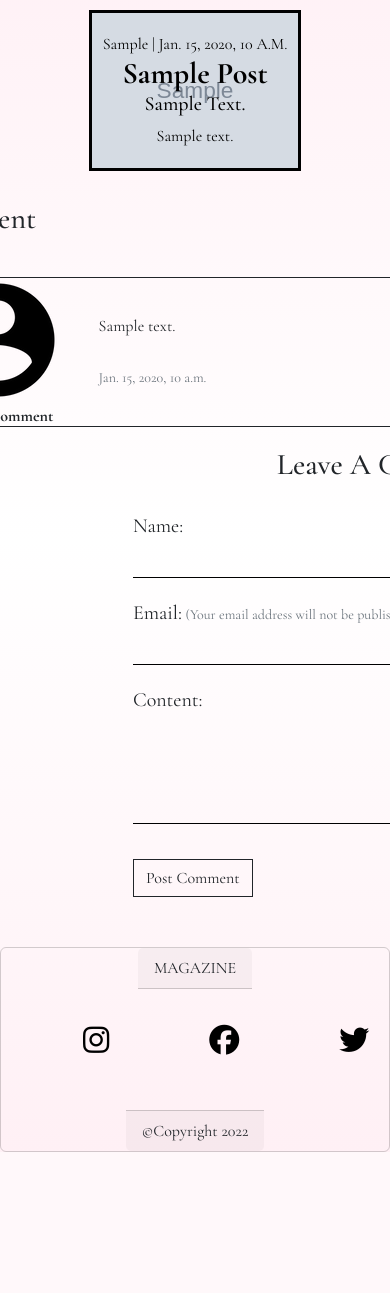
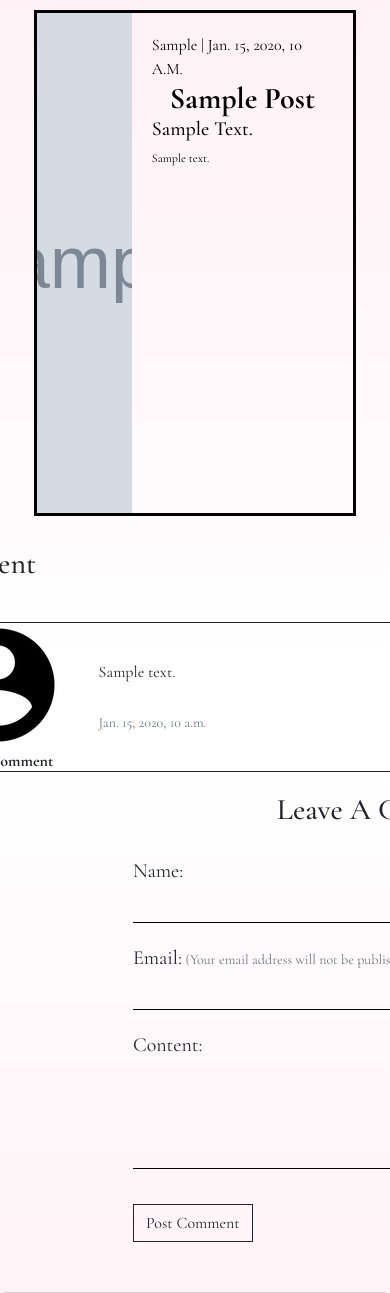
Before and after one commit to frirsta/fullstack-project, a Django app: a page that uses templates/magazine/post.html in a window 390 px wide; the page is wider, and only the part inside the window is pictured. Shown: the part 71-1364 px from the top of that part. Before the commit the page ends 1223 px from the top of that part, so only its background shows below. Run offline with Django 3.2, Linux system fonts and the light colour scheme; tables that the repository leaves empty hold one stand-in row (values such as "Sample post"); grey boxes marked "Sample" are stand-in pictures; parts of the project's set-up code (start-up, migrations or seed data) failed here and were passed over; some libraries are stand-ins or nearby versions.

Commit message:
Add css to home page

```diff
--- a/static/CSS/style.css
+++ b/static/CSS/style.css
@@ -1,4 +1,5 @@
 @import url('https://fonts.googleapis.com/css2?family=Cormorant+Garamond:wght@300;400;500;600;700&display=swap');
+@import url('https://fonts.googleapis.com/css2?family=Playfair+Display:wght@400;500;600;700;800&display=swap');
 
 
 body {
@@ -26,6 +27,12 @@ h2 {
 h3 {
     font-size: 30px;
     text-transform: capitalize;
+}
+
+div {
+
+    white-space: unset!important;
+    line-height: unset!important;
 }
 
 a {
@@ -137,6 +144,11 @@ label {
 }
 
 /* The posts comments made by users area */
+
+.post-image-detail{
+    width: 300px;
+}
+
 .user-comment-container {
     display: flex;
     flex-direction: column;
@@ -251,9 +263,9 @@ textarea {
     align-items: center;
 }
 
-@media screen and (max-width: 900px) {
+@media screen and (max-width: 821px) {
     .hero {
-        max-width: 900px;
+        max-width: 820px;
         height: 400px;
         background: url("/static/images/hero/hero-900px.jpg") no-repeat center center;
     }
@@ -293,6 +305,10 @@ textarea {
         font-weight: 700;
     }
 
+    .card-text{
+
+    }
+
     .post-image {
         width: 100%;
         height: 100%;
@@ -307,6 +323,33 @@ textarea {
         width: 100%;
     }
 
+    .container{
+        max-width: 820px;
+    }
+
+    .post-image-detail{
+        width: 30%;
+        height: 500px;
+    }
+    .post-detail-container{
+        margin: 10px;
+    padding: 0;
+    color: #000;
+    display: flex;
+    flex-direction: row;
+    align-items: flex-start;
+    width: fit-content;
+    border: 3px solid;
+    }
+    .post-card-body{
+    padding: 20px;
+    text-align: left;
+    width: 100%;
+    font-size: 12px;
+    }
+    .container-sm{
+        width: 100%;
+    }
     footer {
         margin-top: 20px;
     }
--- a/templates/magazine/post.html
+++ b/templates/magazine/post.html
@@ -3,14 +3,14 @@
 {% block content %}
 <div class="container">
   <div class="container-sm">
-    <div class="post-container">
+    <div class="post-detail-container">
   {% if post.image %}
-  <img src="{{ post.image.url }}" alt="{{ post.title }}" class="post-image">
+  <img src="{{ post.image.url }}" alt="{{ post.title }}" class="post-image-detail">
   {% else %}
   <img src="{% static 'images/default-post.jpg' %}" class="post-image" alt="{{ post.title }}">
   {% endif %}
 
-    <div class="card-body">
+    <div class="post-card-body">
       <span class="blog-author-date {% url 'users:profile' post.author.username %}">
         {{ post.author }} | {{ post.created_on }}
        </span>
```
Also changed, not shown: media/post-2_LiC4Ab8.jpg (added).
